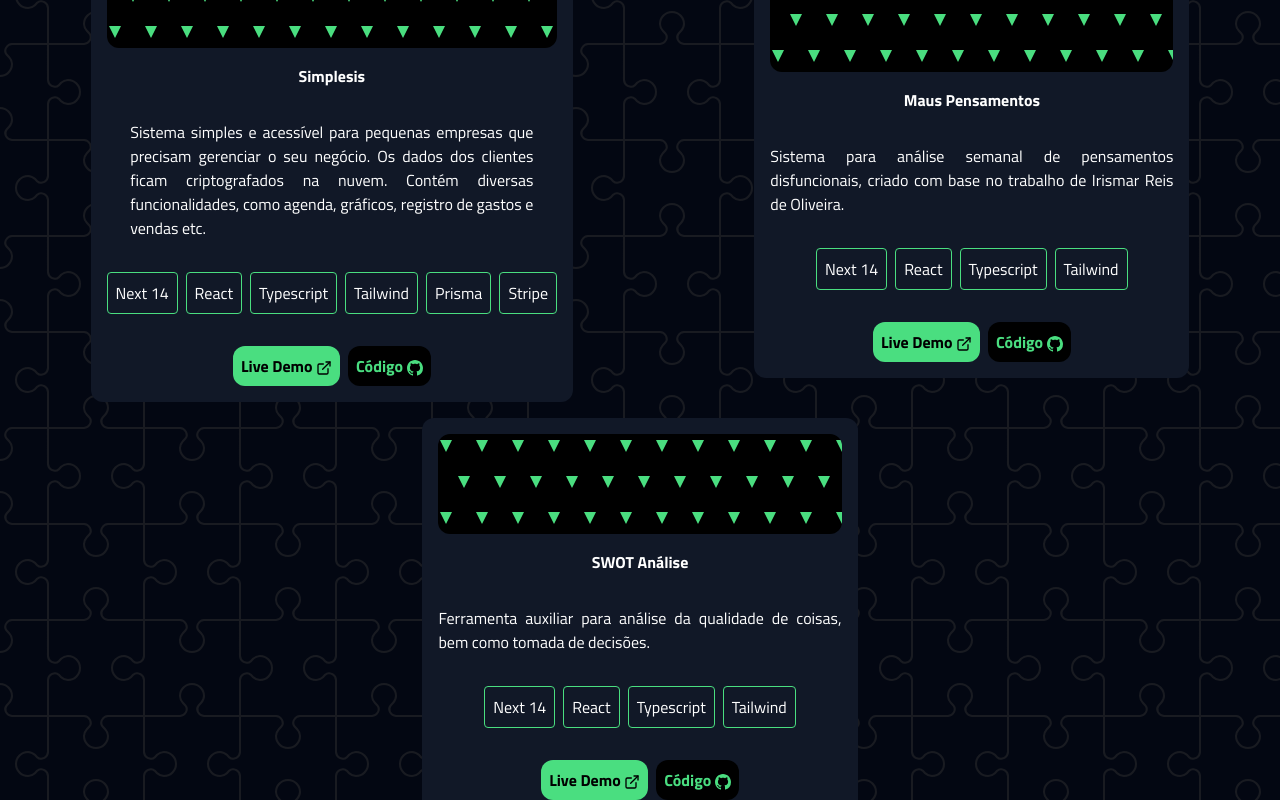
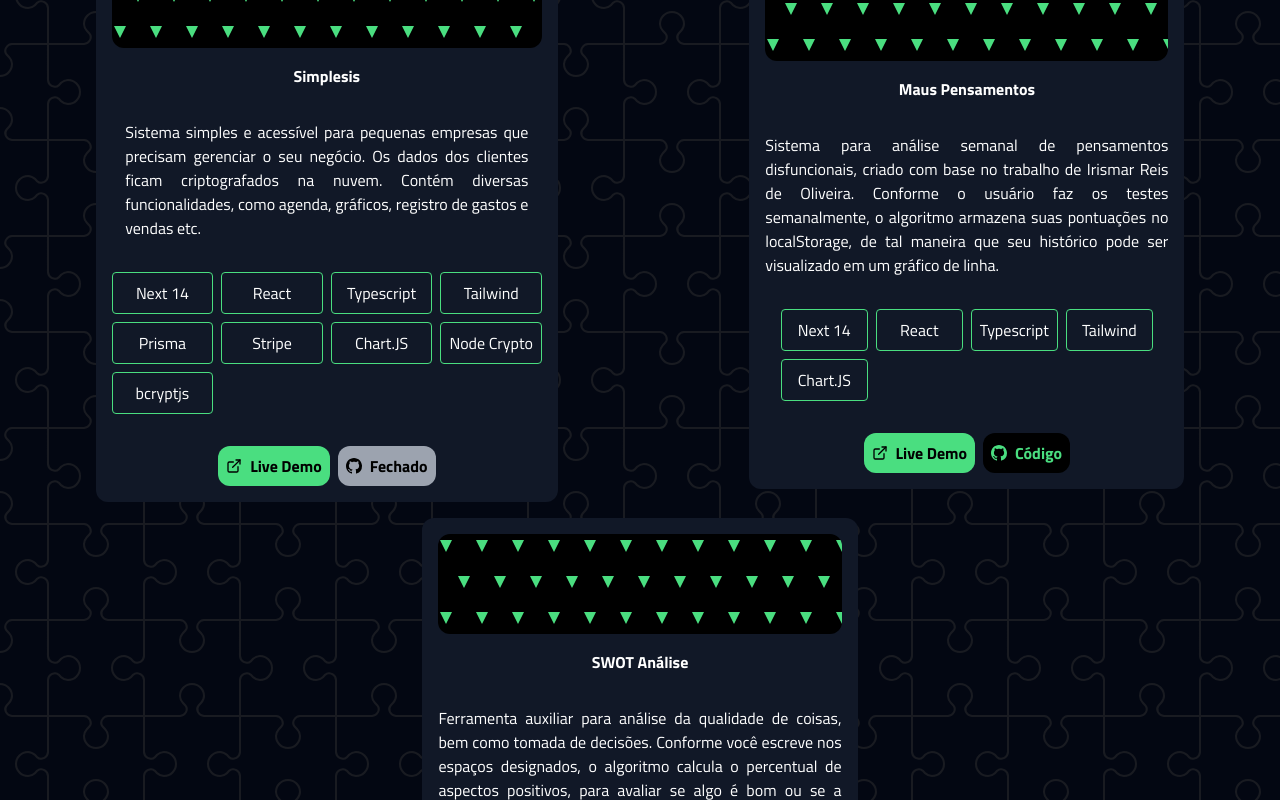
Before and after one commit to dspedroborges/next-portfolio, a Next.js app: page / in a window 1280 px wide. Shown: the part 1060-1860 px from the top of the page. Built offline with nearby package versions, Linux system fonts and the light colour scheme.

Commit message:
mudança na exibição das tecnologias usadas

```diff
--- a/src/pages/index.tsx
+++ b/src/pages/index.tsx
@@ -19,20 +19,20 @@
   {
     title: "Simplesis",
     description: "Sistema simples e acessível para pequenas empresas que precisam gerenciar o seu negócio. Os dados dos clientes ficam criptografados na nuvem. Contém diversas funcionalidades, como agenda, gráficos, registro de gastos e vendas etc.",
-    techs: ["Next 14", "React", "Typescript", "Tailwind", "Prisma", "Stripe"],
+    techs: ["Next 14", "React", "Typescript", "Tailwind", "Prisma", "Stripe", "Chart.JS", "Node Crypto", "bcryptjs"],
     liveDemoLink: "https://simplesis.vercel.app/",
-    codeLink: "https://github.com/dspedroborges/---",
+    codeLink: "",
   },
   {
     title: "Maus Pensamentos",
-    description: "Sistema para análise semanal de pensamentos disfuncionais, criado com base no trabalho de Irismar	Reis de Oliveira.",
-    techs: ["Next 14", "React", "Typescript", "Tailwind",],
+    description: "Sistema para análise semanal de pensamentos disfuncionais, criado com base no trabalho de Irismar	Reis de Oliveira. Conforme o usuário faz os testes semanalmente, o algoritmo armazena suas pontuações no localStorage, de tal maneira que seu histórico pode ser visualizado em um gráfico de linha.",
+    techs: ["Next 14", "React", "Typescript", "Tailwind", "Chart.JS"],
     liveDemoLink: "https://mauspensamentos.vercel.app/",
     codeLink: "https://github.com/dspedroborges/maus-pensamentos",
   },
   {
     title: "SWOT Análise",
-    description: "Ferramenta auxiliar para análise da qualidade de coisas, bem como tomada de decisões.",
+    description: "Ferramenta auxiliar para análise da qualidade de coisas, bem como tomada de decisões. Conforme você escreve nos espaços designados, o algoritmo calcula o percentual de aspectos positivos, para avaliar se algo é bom ou se a decisão deve ser tomada.",
     techs: ["Next 14", "React", "Typescript", "Tailwind",],
     liveDemoLink: "https://swotanalise.vercel.app/",
     codeLink: "https://github.com/dspedroborges/swot",
@@ -169,19 +169,19 @@
         <h3 className="font-bold text-center">{title}</h3>
         <p className="w-[90%] lg:w-[45ch] text-justify">{description}</p>
 
-        <div className="flex justify-center items-center gap-2 flex-wrap">
+        <div className="grid grid-cols-3 lg:grid-cols-4 gap-2">
           {
             techs.map((tech, i) => {
               return (
-                <span key={i} className="border p-2 border-green-400 rounded cursor-pointer hover:-translate-y-1">{tech}</span>
+                <span key={i} className="border p-2 border-green-400 rounded cursor-pointer hover:-translate-y-1 text-center">{tech}</span>
               )
             })
           }
         </div>
 
         <div className="flex gap-2 justify-center">
-          <Link target="_blank" href={liveDemoLink} className={`${liveDemoLink !== "" ? "bg-green-400 hover:bg-green-300" : "bg-gray-400 hover:bg-gray-300"} text-black p-2 rounded-xl font-bold`}>Live Demo <FiExternalLink className="inline" /> </Link>
-          <Link target="_blank" href={codeLink} className="bg-black text-green-400 p-2 rounded-xl font-bold hover:bg-gray-800">Código <BsGithub className="inline" /> </Link>
+          <Link target="_blank" href={liveDemoLink} className={`${liveDemoLink !== "" ? "bg-green-400 hover:bg-green-300" : "bg-gray-400 hover:bg-gray-300"} text-black p-2 rounded-xl font-bold flex items-center gap-2`}><FiExternalLink className="inline" /> Live Demo </Link>
+          <Link target="_blank" href={codeLink} className={`${codeLink !== "" ? "bg-black text-green-400 hover:bg-gray-800" : "bg-gray-400 text-black hover:bg-gray-300"} p-2 rounded-xl font-bold flex items-center gap-2`}><BsGithub className="inline" /> {codeLink === "" ? "Fechado" : "Código"}</Link>
         </div>
       </div>
     </div>
```
